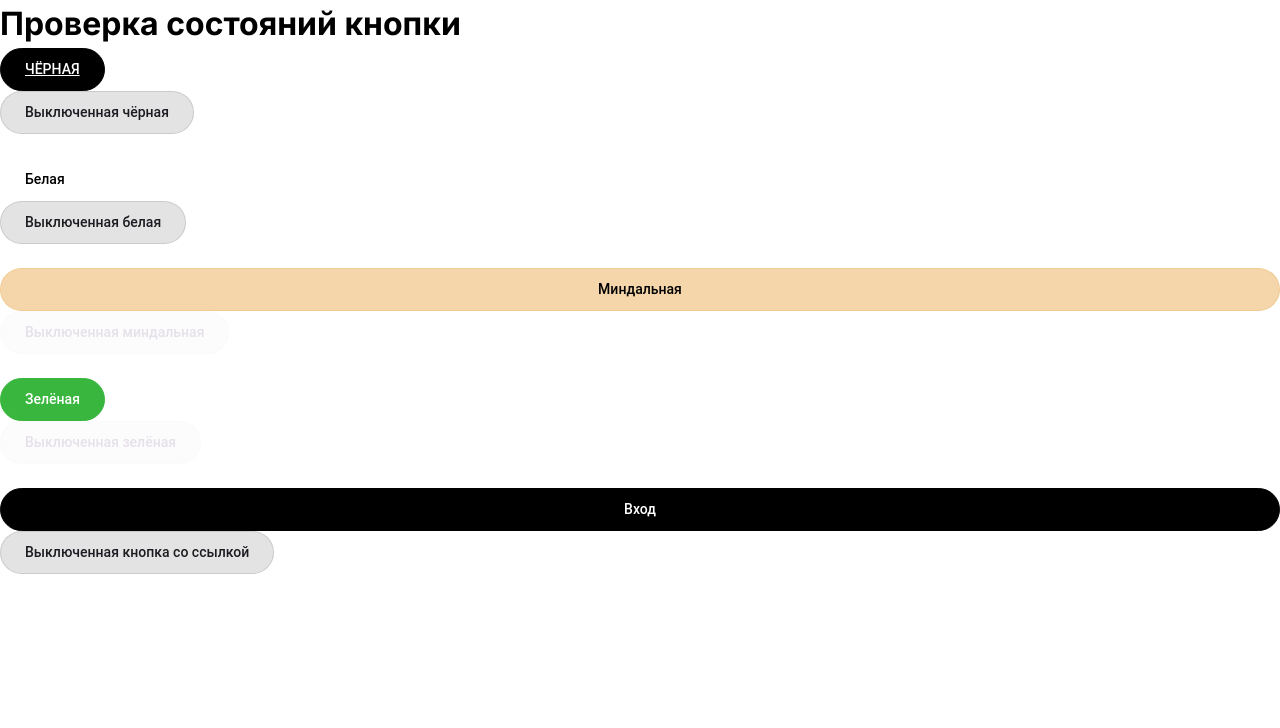
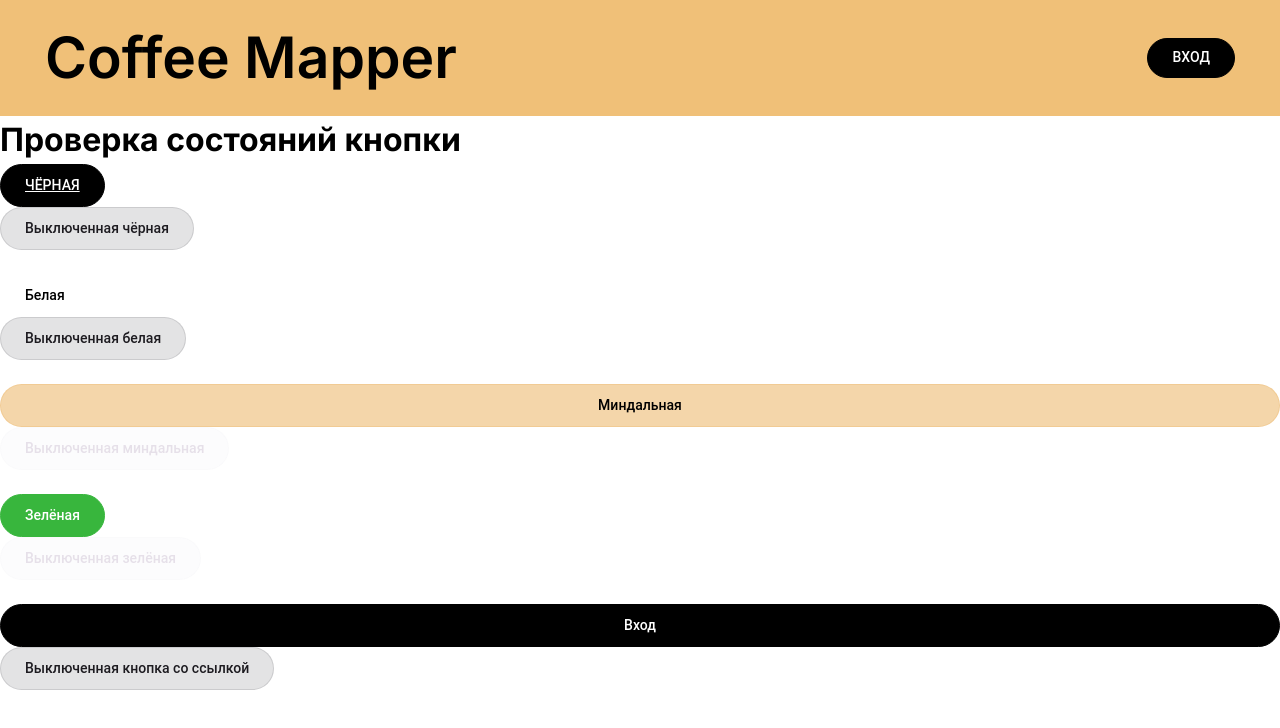
Before and after one commit to CoffeeMapper/frontend, a Next.js app: page / in a window 1280 px wide. Shown: the top 728 px of the page. Built offline with nearby package versions, Linux system fonts and the light colour scheme.

Commit message:
feature(CM-3): Добавил хэдер

```diff
--- a/src/app/layout.tsx
+++ b/src/app/layout.tsx
@@ -1,5 +1,7 @@
 import type { Metadata } from 'next';
 import { Inter } from 'next/font/google';
+
+import Header from '@/components/Header/Header';
 
 import './globals.css';
 
@@ -18,6 +20,7 @@ export default function RootLayout({
   return (
     <html lang="ru">
       <body className={inter.className}>
+        <Header />
         {children}
       </body>
     </html>
--- /dev/null
+++ b/src/components/Header/Header.module.css
@@ -0,0 +1,20 @@
+.header {
+  background-color: var(--c-mindal);
+  padding: 15px 45px;
+}
+
+.inner {
+  display: flex;
+  justify-content: space-between;
+  align-items: center;
+}
+
+.title {
+  font-size: clamp(26px, 6vw, 57px);
+  font-weight: 600;
+}
+
+.button {
+  text-transform: uppercase;
+  height: 40px;
+}
--- /dev/null
+++ b/src/components/Header/Header.tsx
@@ -0,0 +1,16 @@
+import Button from '@/ui/Button/Button';
+
+import styles from './Header.module.css';
+
+const Header = () => {
+  return (
+    <header className={styles.header}>
+      <div className={styles.inner}>
+        <h1 className={styles.title}>Coffee Mapper</h1>
+        <Button className={styles.button}>Вход</Button>
+      </div>
+    </header>
+  );
+};
+
+export default Header;
```
